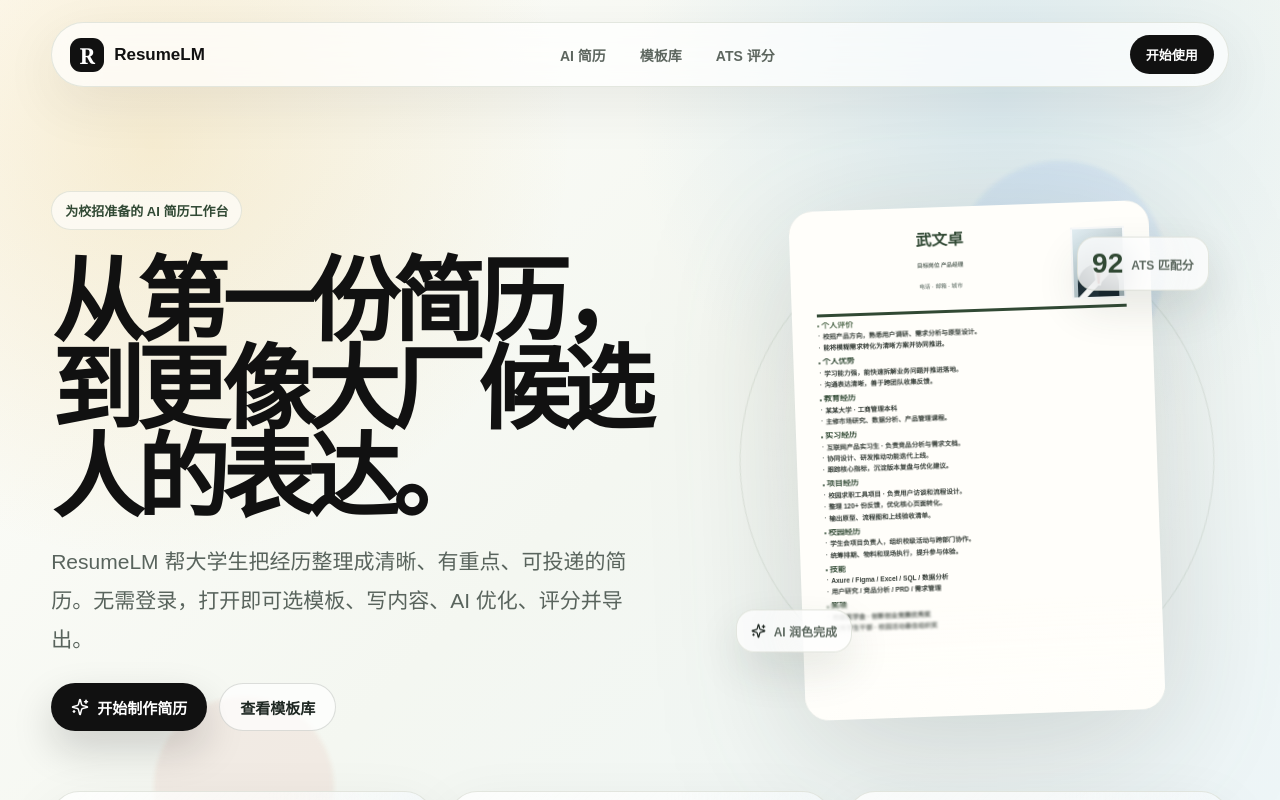
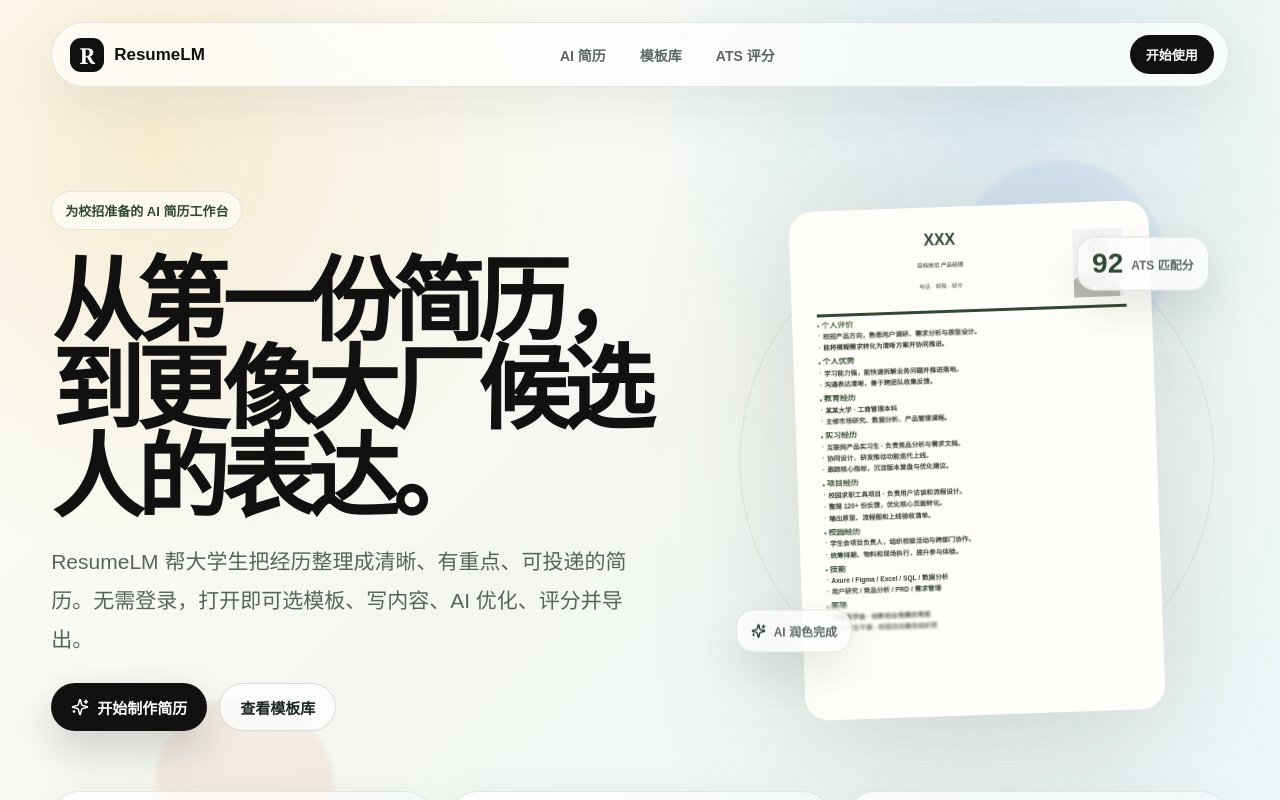
Before and after one commit to wwz-1017/resumelm, a Next.js app: page / in a window 1280 px wide. Built offline with nearby package versions, Linux system fonts and the light colour scheme.

Commit message:
fix: update gallery default avatar and name

```diff
--- a/src/app/globals.css
+++ b/src/app/globals.css
@@ -1901,60 +1901,78 @@
   width: 100%;
   aspect-ratio: 3 / 4;
   overflow: hidden;
-  border: 2px solid rgba(255, 255, 255, 0.9);
-  background:
-    linear-gradient(180deg, rgba(255, 255, 255, 0.25), transparent 50%),
-    linear-gradient(135deg, #d8e8ee, #9cabb0);
+  border: 2px solid rgba(255, 255, 255, 0.92);
+  background: #f4f4f3;
 }
 
 .snapshot-suit {
   position: relative;
-  display: grid;
-  justify-items: center;
-  align-content: end;
   width: 100%;
   height: 100%;
-  padding-top: 9%;
 }
 
 .snapshot-suit-head {
-  width: 34%;
+  position: absolute;
+  top: 15%;
+  left: 50%;
+  width: 42%;
   aspect-ratio: 1;
+  transform: translateX(-50%);
   border-radius: 999px;
-  background: linear-gradient(135deg, #f0d2ba, #c8a082);
-  box-shadow: inset 0 -3px 0 rgba(93, 67, 53, 0.12);
+  background: #b7bab5;
+}
+
+.snapshot-suit-head::before,
+.snapshot-suit-head::after {
+  content: "";
+  position: absolute;
+  top: 38%;
+  width: 22%;
+  height: 4%;
+  border-radius: 999px;
+  background: #ffffff;
+}
+
+.snapshot-suit-head::before {
+  left: 20%;
+}
+
+.snapshot-suit-head::after {
+  right: 20%;
 }
 
 .snapshot-suit-body {
   position: absolute;
-  right: 9%;
-  bottom: -3%;
-  left: 9%;
-  height: 52%;
-  border-radius: 999px 999px 6px 6px;
-  background:
-    linear-gradient(135deg, transparent 0 44%, #ffffff 45% 55%, transparent 56%),
-    linear-gradient(90deg, #1f3038 0 48%, #16252d 52%);
+  right: -8%;
+  bottom: -8%;
+  left: -8%;
+  height: 44%;
+  border-radius: 56% 56% 10% 10% / 58% 58% 8% 8%;
+  background: #b7bab5;
 }
 
 .snapshot-suit-shirt {
   position: absolute;
-  top: 0;
-  left: 36%;
-  width: 28%;
-  height: 62%;
-  clip-path: polygon(0 0, 100% 0, 70% 100%, 30% 100%);
-  background: #f8f8f4;
+  top: 50%;
+  left: 50%;
+  width: 16%;
+  height: 16%;
+  transform: translateX(-50%);
+  border-radius: 36% 36% 44% 44%;
+  background: #b7bab5;
 }
 
 .snapshot-suit-tie {
   position: absolute;
-  top: 16%;
-  left: 45%;
-  width: 10%;
-  height: 42%;
-  clip-path: polygon(50% 0, 100% 18%, 72% 100%, 28% 100%, 0 18%);
-  background: #b5473d;
+  top: 45%;
+  left: 49%;
+  width: 8%;
+  height: 16%;
+  border: solid #ffffff;
+  border-width: 0 3px 3px 0;
+  border-radius: 40%;
+  transform: translateX(-50%) rotate(-35deg);
+  background: transparent;
 }
 
 .snapshot-simple .snapshot-paper {
--- a/src/features/workspace/resume-workspace.tsx
+++ b/src/features/workspace/resume-workspace.tsx
@@ -1353,7 +1353,7 @@
               </span>
             </span>
           ) : null}
-          <span className="snapshot-name">武文卓</span>
+          <span className="snapshot-name">XXX</span>
           {hasPhoto ? (
             <>
               <span className="snapshot-target">目标岗位 产品经理</span>
```
